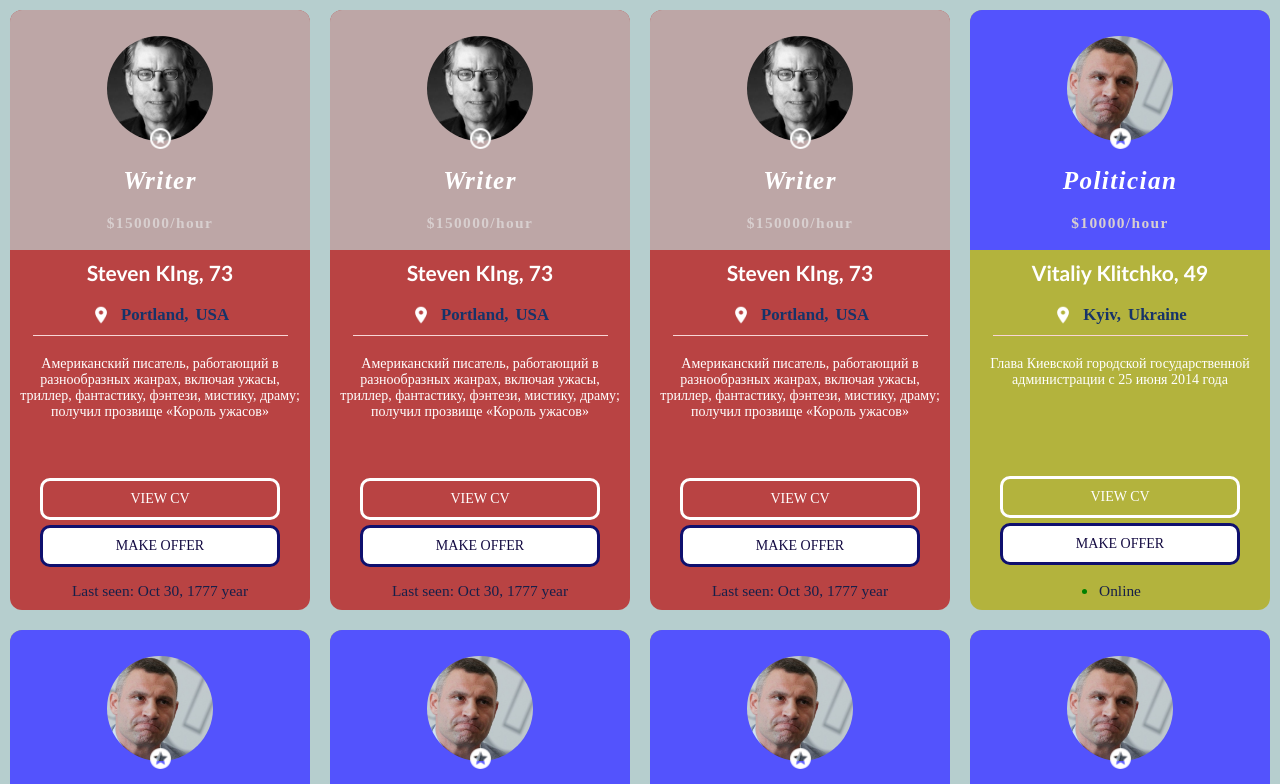
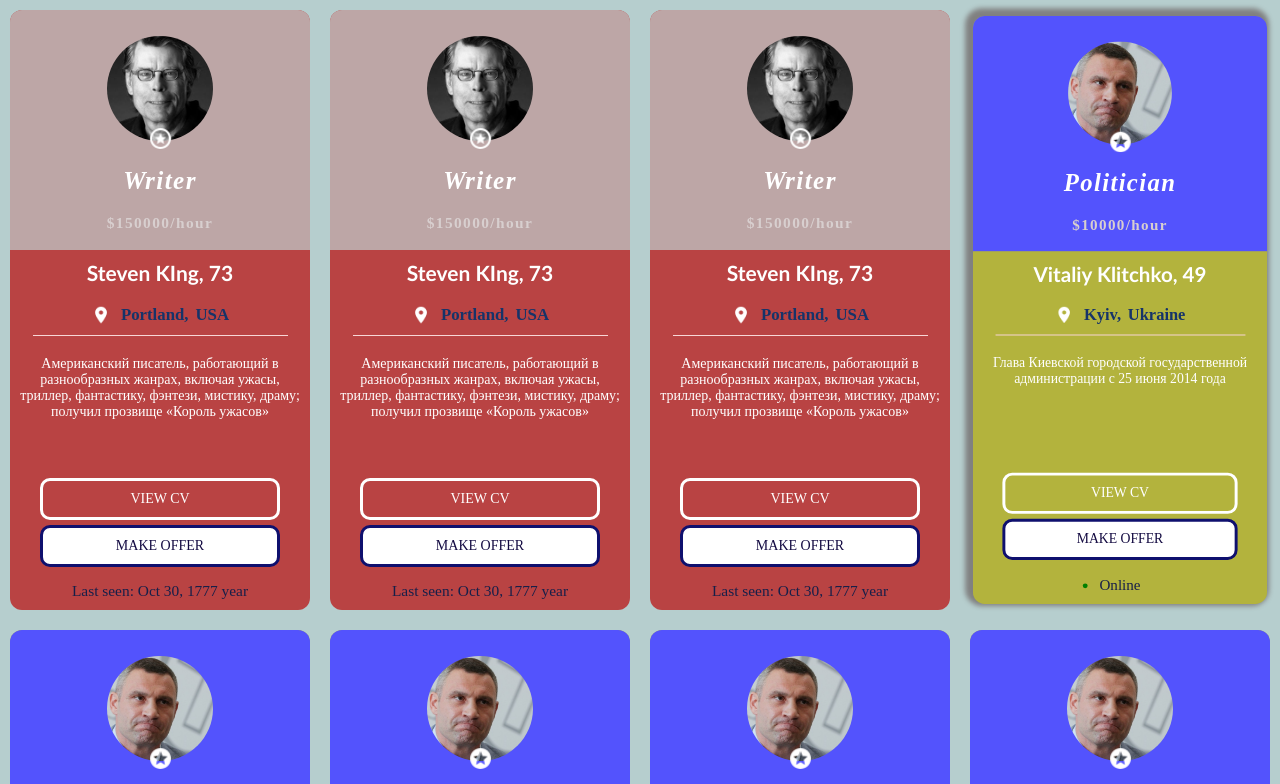
Before and after one commit to dmitriyPruss/flexcard2_2, a plain HTML site: page index.html in a window 1280 px wide. In both pictures the pointer is over the element 1120 px from the left and 310 px from the top of the page. Shown: the top 784 px of the page. Drawn offline with Linux system fonts and the light colour scheme.

Commit message:
next commit

```diff
--- a/css/styles.css
+++ b/css/styles.css
@@ -26,8 +26,18 @@ body{
     display: flex;
     flex-direction: column;
     align-items:center;
-    justify-content: flex-start;
+    justify-content: stretch;
     min-width: calc(var(--card-width) * 0.7);
+}
+
+.cardBox:hover{
+    position: relative;
+    top: 0px;
+    left: 0px;
+    z-index: 100;
+    transform: scale(0.98);
+    box-shadow: -3px -3px 5px 5px grey;
+    transition: box-shadow 1s, transform 1s;
 }
 .top{
     width: 100%;
```
